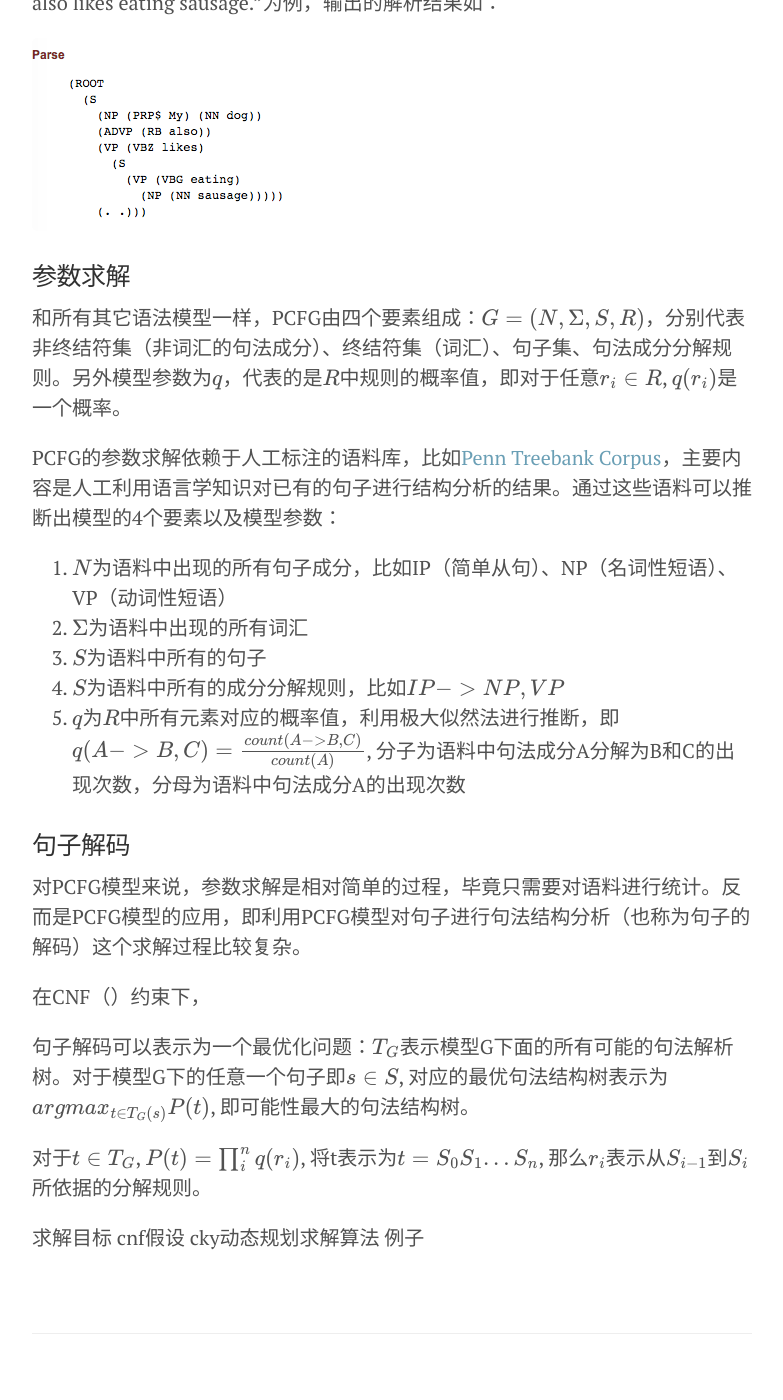
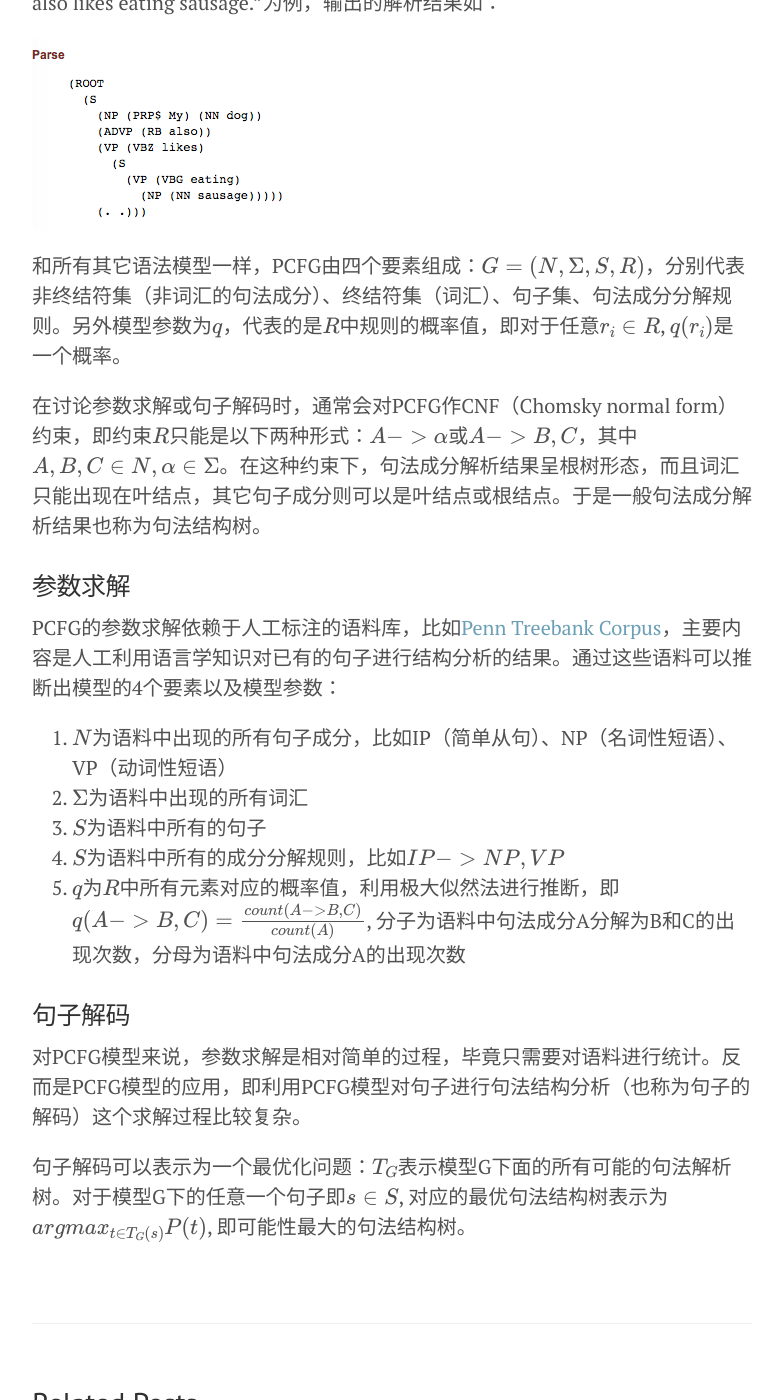
Before and after one commit to nomadcube/nomadcube.github.io, a Jekyll site: the page built from _posts/2016-07-03-pcfg模型的参数求解和解码.md, in a window 1280 px wide and 1400 px high, scrolled down 464 px. Shown: the whole window, without its empty margins (248-1031 px from the left). Built offline with Jekyll 4.4.1, drawn with Linux system fonts in a browser that asks for light colours; formulas are drawn with MathJax 3; comment, search, counter and statistics services are not loaded.

Commit message:
新文章

```diff
--- a/_layouts/default.html
+++ b/_layouts/default.html
@@ -3,7 +3,7 @@
 
   {% include head.html %}
 
-  <body class="theme-base-0d layout-reverse sidebar-overlay">
+  <body class="theme-base-0d sidebar-overlay">
 
     {% include sidebar.html %}
 
--- a/_posts/2016-07-03-pcfg模型的参数求解和解码.md
+++ b/_posts/2016-07-03-pcfg模型的参数求解和解码.md
@@ -10,8 +10,11 @@ PCFG即Probability Context Free Grammar是一种上下文无关语法模型，
 
 ![parse tree](https://raw.githubusercontent.com/nomadcube/nomadcube.github.io/master/parse_tree.png)
 
+和所有其它语法模型一样，PCFG由四个要素组成：$$G = (N, \Sigma, S, R)$$，分别代表非终结符集（非词汇的句法成分）、终结符集（词汇）、句子集、句法成分分解规则。另外模型参数为$$q$$，代表的是$$R$$中规则的概率值，即对于任意$$r_i \in R$$, $$q(r_i)$$是一个概率。
+
+在讨论参数求解或句子解码时，通常会对PCFG作CNF（Chomsky normal form）约束，即约束$$R$$只能是以下两种形式：$$A -> \alpha$$或$$A -> B,C$$，其中$$A, B, C \in N, \alpha \in \Sigma$$。在这种约束下，句法成分解析结果呈根树形态，而且词汇只能出现在叶结点，其它句子成分则可以是叶结点或根结点。于是一般句法成分解析结果也称为句法结构树。
+
 ### 参数求解
-和所有其它语法模型一样，PCFG由四个要素组成：$$G = (N, \Sigma, S, R)$$，分别代表非终结符集（非词汇的句法成分）、终结符集（词汇）、句子集、句法成分分解规则。另外模型参数为$$q$$，代表的是$$R$$中规则的概率值，即对于任意$$r_i \in R$$, $$q(r_i)$$是一个概率。
 
 PCFG的参数求解依赖于人工标注的语料库，比如[Penn Treebank Corpus](https://www.cis.upenn.edu/~treebank/switch-samp-bkt.html)，主要内容是人工利用语言学知识对已有的句子进行结构分析的结果。通过这些语料可以推断出模型的4个要素以及模型参数：
 
@@ -24,13 +27,4 @@ PCFG的参数求解依赖于人工标注的语料库，比如[Penn Treebank Corp
 ### 句子解码
 对PCFG模型来说，参数求解是相对简单的过程，毕竟只需要对语料进行统计。反而是PCFG模型的应用，即利用PCFG模型对句子进行句法结构分析（也称为句子的解码）这个求解过程比较复杂。
 
-在CNF（）约束下，
-
 句子解码可以表示为一个最优化问题：$$T_G$$表示模型G下面的所有可能的句法解析树。对于模型G下的任意一个句子即$$s \in S$$, 对应的最优句法结构树表示为$$argmax_{t \in T_G(s)} P(t)$$, 即可能性最大的句法结构树。
-
-对于$$t \in T_G$$, $$P(t) = \prod_i^n q(r_i)$$, 将t表示为$$t = S_0 S_1 ... S_n$$, 那么$$r_i$$表示从$$S_{i-1}$$到$$S_i$$所依据的分解规则。
-
-  求解目标
-  cnf假设
-  cky动态规划求解算法
-  例子
```
